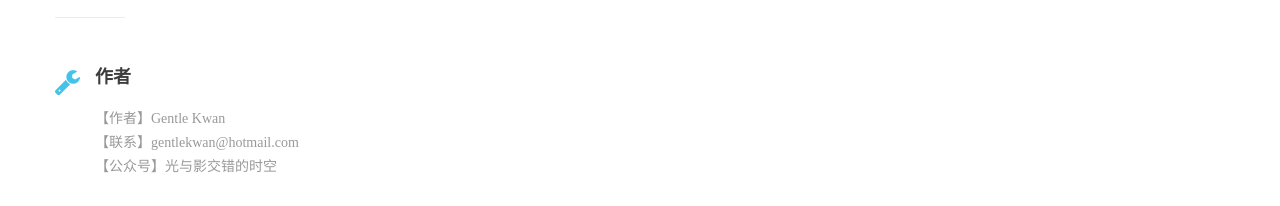
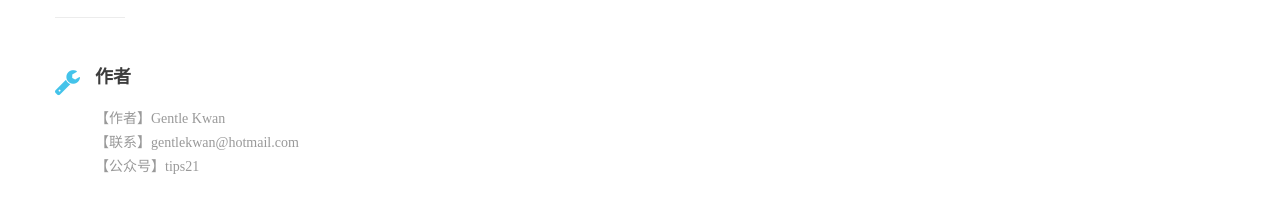
Before and after one commit to ghostgzt/www.exview.ml, a plain HTML site: page index.html in a window 1280 px wide. Shown: the part 937-1143 px from the top of the page. Drawn offline with Linux system fonts and the light colour scheme.

Commit message:
update 2019.11.16

```diff
--- a/index.html
+++ b/index.html
@@ -127,7 +127,7 @@
 						<p>
 							【作者】Gentle Kwan<br>
 							【联系】gentlekwan@hotmail.com<br>
-							【公众号】光与影交错的时空<br>
+							【公众号】tips21<br>
 							<!-- 【Paypal】ghostgzt@gmail.com -->
 						</p>
 					</div>
```
